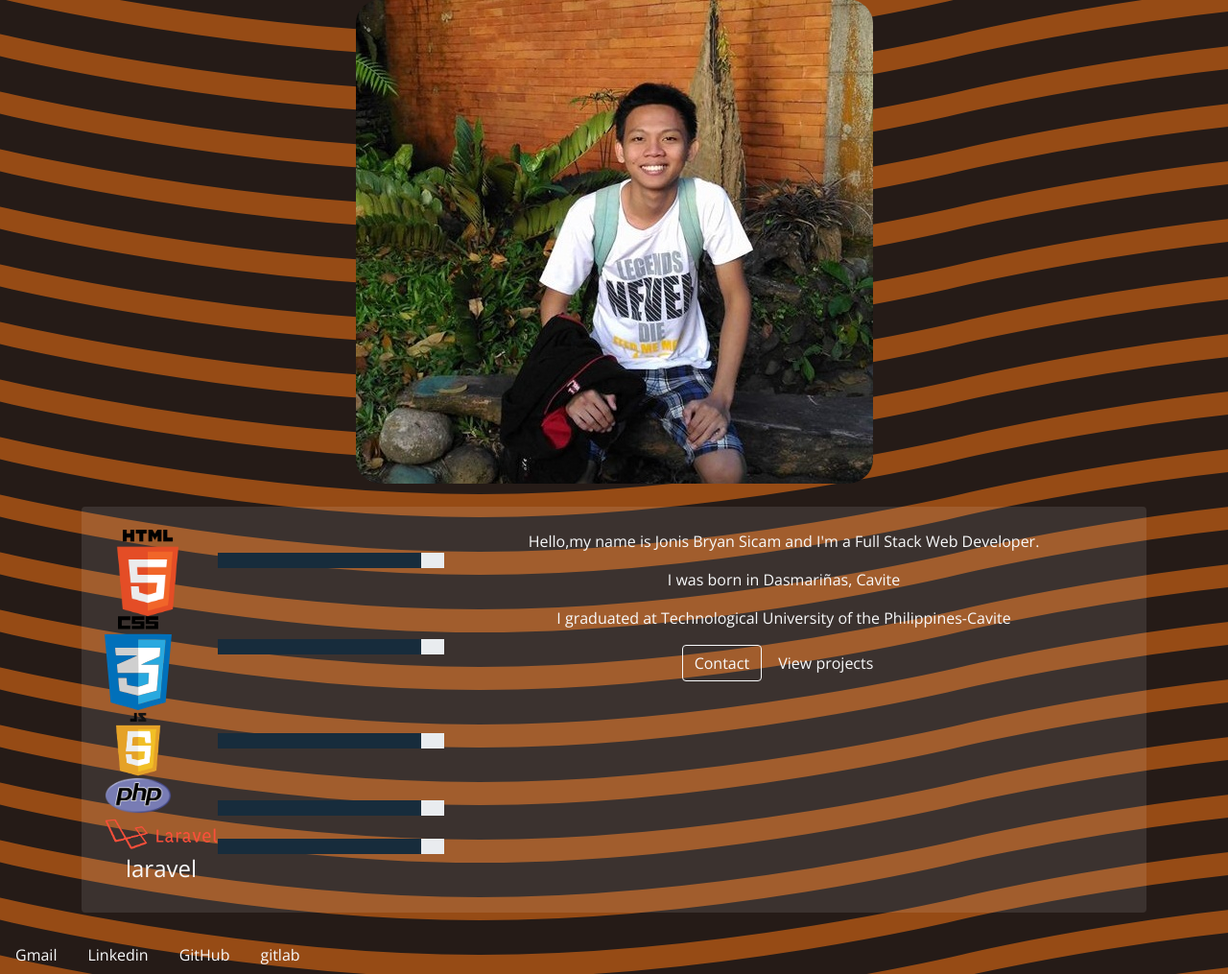
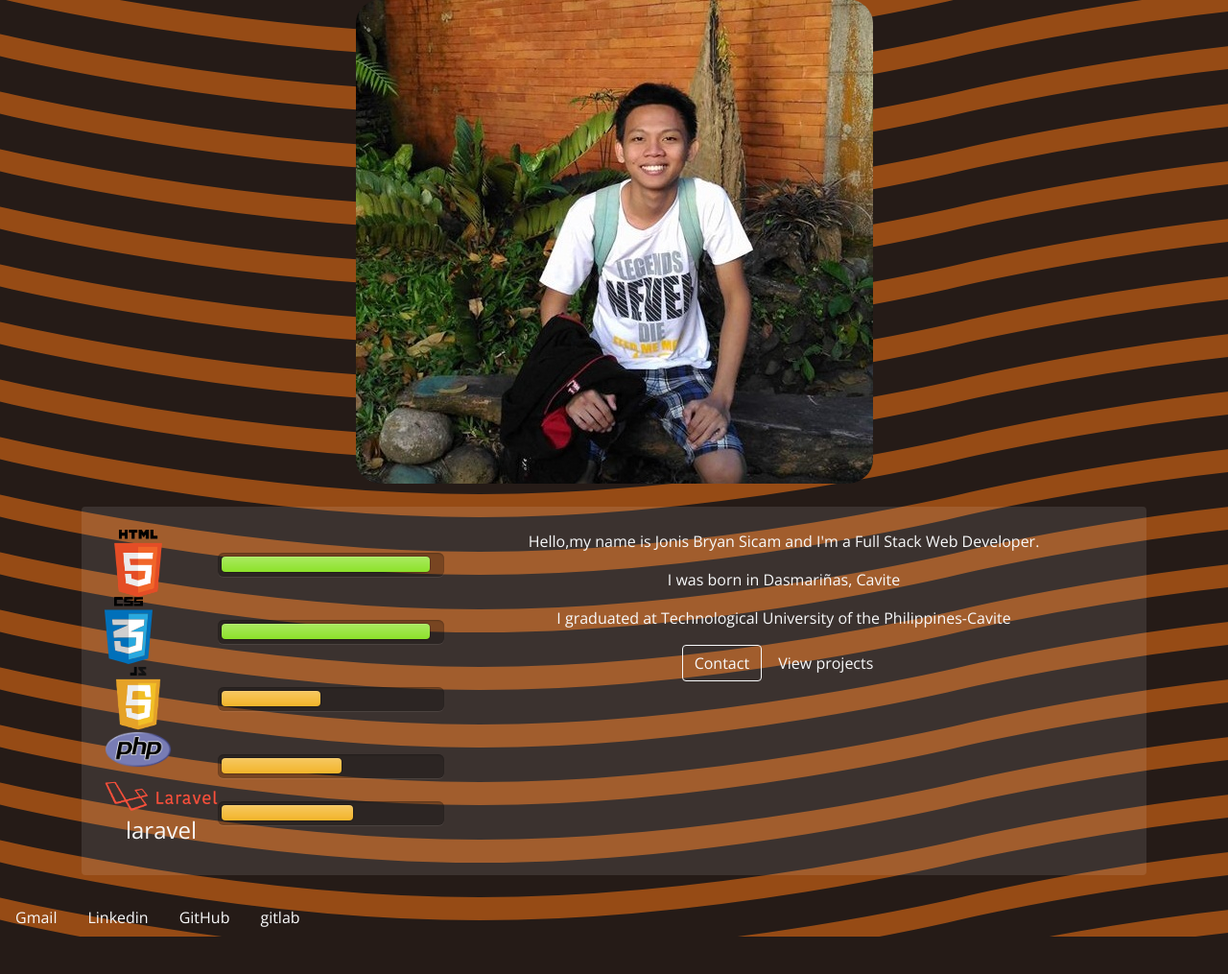
Before and after one commit to jonissicam/portfolio3, a PHP site: page /views/about.php in a window 1280 px wide. Shown: the part 73-1088 px from the top of the page at 96% size. After the commit the page ends 1049 px from the top, so only its background shows below. Run offline with PHP 8.4, Linux system fonts and the light colour scheme.

Commit message:
portfolio v3.3

```diff
--- a/css/style.css
+++ b/css/style.css
@@ -102,16 +102,47 @@ a[onclick="closeNav()"]{
   padding-right: 0;
   padding-left: 0;
 }
-.progress{
-  border-radius:0;
-  overflow:visible;
-}
-.progress-bar{
-   background:rgb(23,44,60);
-  -webkit-transition: width 1.5s ease-in-out;
-  transition: width 1.5s ease-in-out;
+.progress {
+	height: 25px;
+  padding: 4px;
+  background: rgba(0, 0, 0, 0.25);
+  border-radius: 6px;
+  box-shadow: inset 0 1px 2px rgba(0, 0, 0, 0.25), 0 1px rgba(255, 255, 255, 0.08);
 }
 
+.progress-bar {
+  height: 16px;
+  border-radius: 4px;
+	background-image: linear-gradient(to bottom, rgba(255, 255, 255, 0.3), rgba(255, 255, 255, 0.05));
+  transition: 0.4s linear;
+  transition-property: width, background-color;
+  box-shadow: 0 0 1px 1px rgba(0, 0, 0, 0.25), inset 0 1px rgba(255, 255, 255, 0.1);
+}
+
+	#project1,
+	#project2,
+	#project3{
+		font-size: 30px;
+		   color: white;
+   text-shadow:
+       3px 3px 0 #000,
+     -1px -1px 0 #000,
+      1px -1px 0 #000,
+      -1px 1px 0 #000,
+       1px 1px 0 #000;
+	}
+	.linksbtn2{
+		padding-top: 15px;
+		padding-right: 15px;
+		font-size: 25px;
+		   color: white;
+   text-shadow:
+       3px 3px 0 #000,
+     -1px -1px 0 #000,
+      1px -1px 0 #000,
+      -1px 1px 0 #000,
+       1px 1px 0 #000;
+	}
 @media only screen and (width: 320px) {
 	#welcome{
 		font-size: 17px;
--- a/partials/footer.php
+++ b/partials/footer.php
@@ -14,5 +14,9 @@
 </footer>
 
 	<script type="text/javascript" src="../js/script.js"></script>
+	  <script src="https://unpkg.com/aos@next/dist/aos.js"></script>
+  <script>
+    AOS.init();
+  </script>
 </body>
 </html>
--- a/views/about.php
+++ b/views/about.php
@@ -14,21 +14,21 @@ require_once("../partials/contact.php");
 		<div class="col-lg-4">
 			<div class="row no-gutters">
 				<div class="col-md-4 col-4 p-0">
-					<img class="img-fluid" src="../images/html.png" style="width: 90px;">
+					<img class="img-fluid" src="../images/html.png" style="width: 70px;">
 				</div>
 				<div class="col-md-8 col-8 p-0 mt-4">
-					<div class="progress">
-						<div class="progress-bar progress-bar-striped progress-bar-animated" role="progressbar" style="width: 90%;"></div>
+					<div data-aos="fade-right" data-aos-duration="2000" class="progress">
+						<div class="progress-bar progress-bar-striped progress-bar-animated" role="progressbar" style="width: 95%;background-color: #86e01e;"></div>
 					</div>
 				</div>
 			</div>
 			<div class="row no-gutters">
 				<div class="col-md-4 col-4 p-0">
-					<img class="img-fluid" src="../images/css.svg" style="width: 70px;">
+					<img class="img-fluid" src="../images/css.svg" style="width: 50px;">
 				</div>
 				<div class="col-md-8 col-8 p-0 mt-4">
-					<div class="progress">
-						<div class="progress-bar progress-bar-striped progress-bar-animated" role="progressbar" style="width: 90%;"></div>
+					<div data-aos="fade-right" data-aos-duration="2000" class="progress">
+						<div class="progress-bar progress-bar-striped progress-bar-animated" role="progressbar" style="width: 95%;background-color: #86e01e;"></div>
 					</div>
 				</div>
 			</div>
@@ -37,8 +37,8 @@ require_once("../partials/contact.php");
 					<img class="img-fluid" src="../images/javascript.png" style="width: 70px;">
 				</div>
 				<div class="col-md-8 col-8 p-0 mt-4">
-					<div class="progress">
-						<div class="progress-bar progress-bar-striped progress-bar-animated" role="progressbar" style="width: 90%;"></div>
+					<div data-aos="fade-right" data-aos-duration="2000" class="progress">
+						<div class="progress-bar progress-bar-striped progress-bar-animated" role="progressbar" style="width: 45%;background-color: #f2b01e;"></div>
 					</div>
 				</div>
 			</div>
@@ -47,8 +47,8 @@ require_once("../partials/contact.php");
 					<img class="img-fluid" src="../images/php.png" style="width: 70px;">
 				</div>
 				<div class="col-md-8 col-8 p-0 mt-4">
-					<div class="progress">
-						<div class="progress-bar progress-bar-striped progress-bar-animated" role="progressbar" style="width: 90%;"></div>
+					<div data-aos="fade-right" data-aos-duration="2000" class="progress">
+						<div class="progress-bar progress-bar-striped progress-bar-animated" role="progressbar" style="width: 55%;background-color: #f2b01e;"></div>
 					</div>
 				</div>
 			</div>
@@ -59,7 +59,7 @@ require_once("../partials/contact.php");
 				</div>
 				<div class="col-md-8 col-8 p-0 mt-4">
 					<div class="progress">
-						<div class="progress-bar progress-bar-striped progress-bar-animated" role="progressbar" style="width: 90%;"></div>
+						<div data-aos="fade-right" data-aos-duration="2000" data-aos-delay="50" class="progress-bar progress-bar-striped progress-bar-animated" role="progressbar" style="width: 60%;background-color: #f2b01e;"></div>
 					</div>
 				</div>
 			</div>
```
